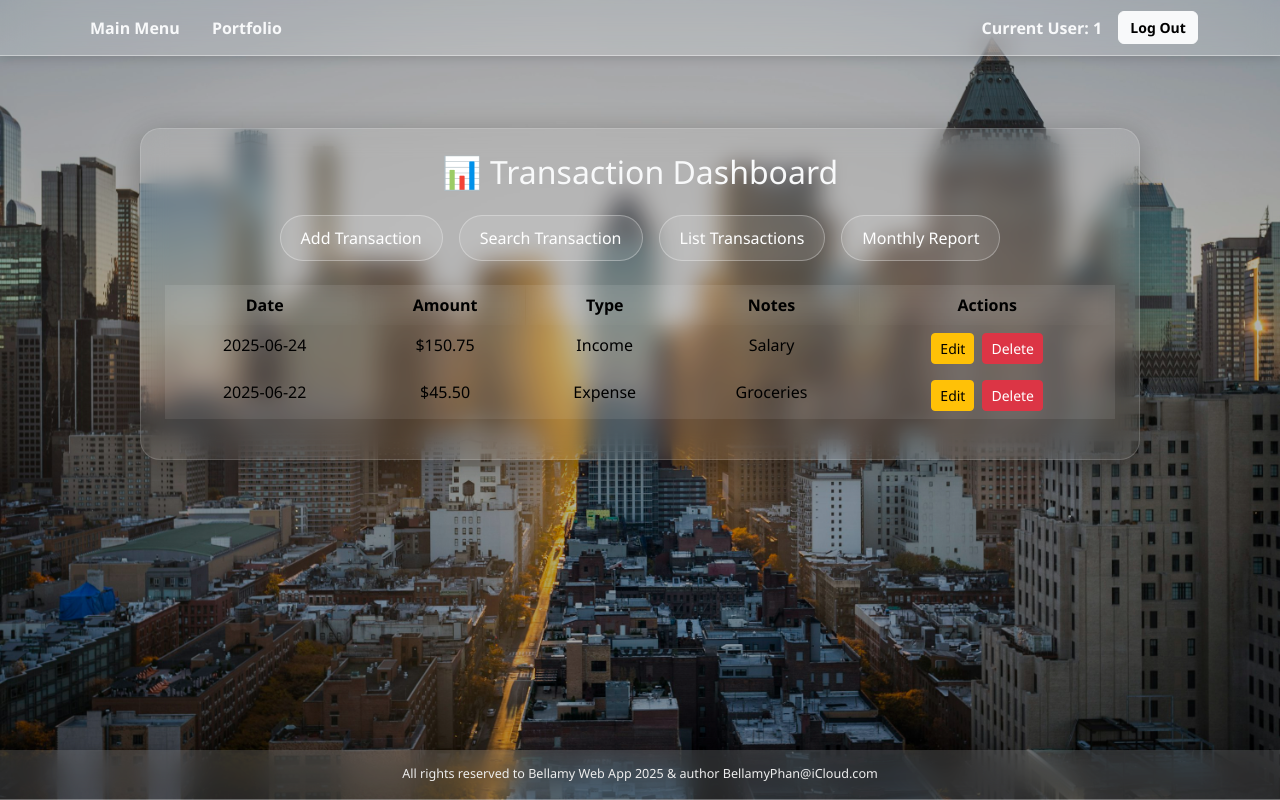
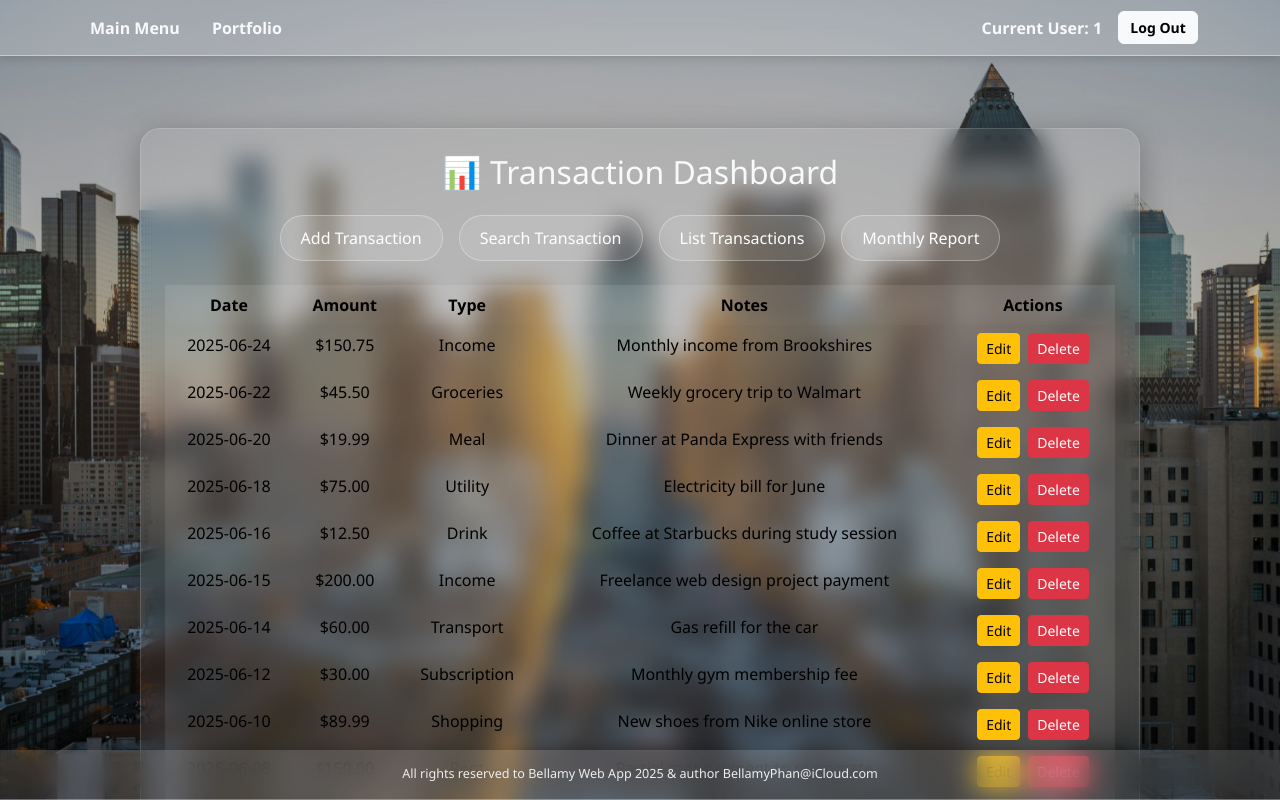
Before and after one commit to bellamyp/bellamy-web-app, an Angular app in the folder angular-frontend/: page /transaction-dashboard in a window 1280 px wide. Shown: the top 800 px of the page. Built offline with nearby package versions, Linux system fonts and the light colour scheme; sample sign-in values are in the browser's storage.

Commit message:
frontend: transaction dashboard, adding more test data

```diff
--- a/angular-frontend/src/app/feature/transaction/components/transaction-dashboard/transaction-dashboard.component.ts
+++ b/angular-frontend/src/app/feature/transaction/components/transaction-dashboard/transaction-dashboard.component.ts
@@ -10,18 +10,21 @@ import { Component } from '@angular/core';
 export class TransactionDashboardComponent {
 
   transactions = [
-    {
-      date: '2025-06-24',
-      amount: 150.75,
-      type: 'Income',
-      notes: 'Salary'
-    },
-    {
-      date: '2025-06-22',
-      amount: 45.50,
-      type: 'Expense',
-      notes: 'Groceries'
-    }
+    { date: '2025-06-24', amount: 150.75, type: 'Income', notes: 'Monthly income from Brookshires' },
+    { date: '2025-06-22', amount: 45.50, type: 'Groceries', notes: 'Weekly grocery trip to Walmart' },
+    { date: '2025-06-20', amount: 19.99, type: 'Meal', notes: 'Dinner at Panda Express with friends' },
+    { date: '2025-06-18', amount: 75.00, type: 'Utility', notes: 'Electricity bill for June' },
+    { date: '2025-06-16', amount: 12.50, type: 'Drink', notes: 'Coffee at Starbucks during study session' },
+    { date: '2025-06-15', amount: 200.00, type: 'Income', notes: 'Freelance web design project payment' },
+    { date: '2025-06-14', amount: 60.00, type: 'Transport', notes: 'Gas refill for the car' },
+    { date: '2025-06-12', amount: 30.00, type: 'Subscription', notes: 'Monthly gym membership fee' },
+    { date: '2025-06-10', amount: 89.99, type: 'Shopping', notes: 'New shoes from Nike online store' },
+    { date: '2025-06-08', amount: 150.00, type: 'Rent', notes: 'Partial rent payment to roommate' },
+    { date: '2025-06-06', amount: 8.75, type: 'Drink', notes: 'Smoothie at Tropical Smoothie Café' },
+    { date: '2025-06-05', amount: 22.00, type: 'Meal', notes: 'Lunch with family at Chili’s' },
+    { date: '2025-06-03', amount: 300.00, type: 'Income', notes: 'Side gig helping with a moving service' },
+    { date: '2025-06-01', amount: 110.00, type: 'Utility', notes: 'Internet and cable bill for the month' },
+    { date: '2025-05-30', amount: 14.25, type: 'Groceries', notes: 'Bought fruits and snacks for the week' }
   ];
 
 }
```
